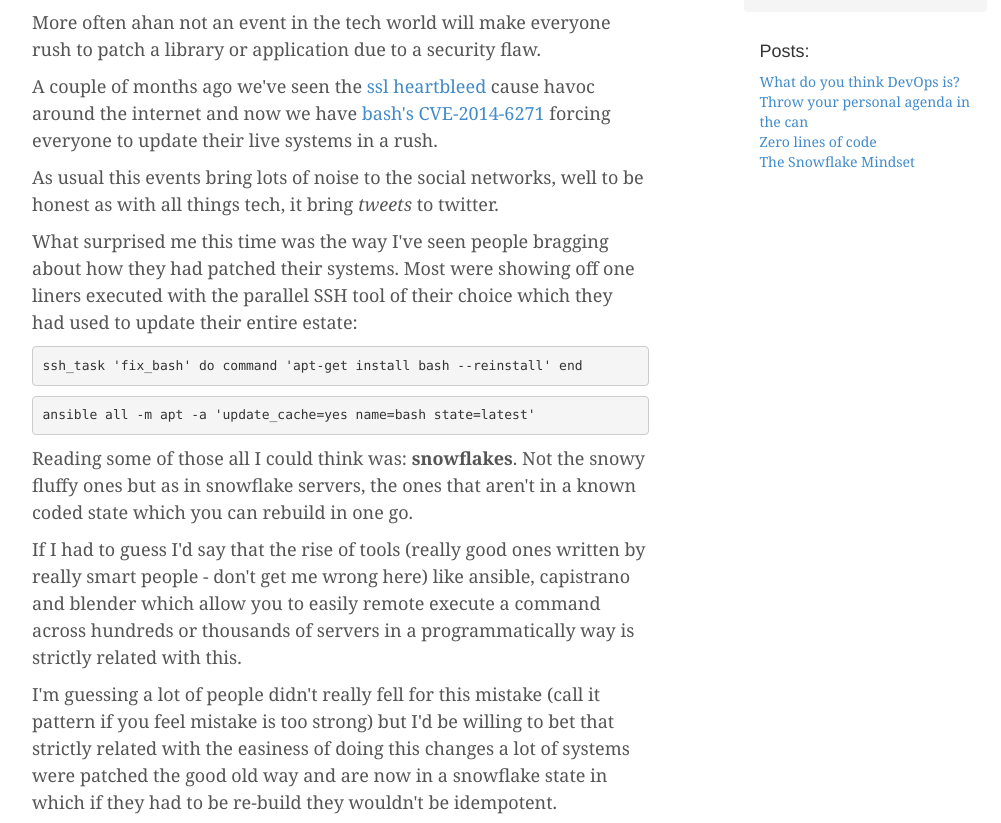
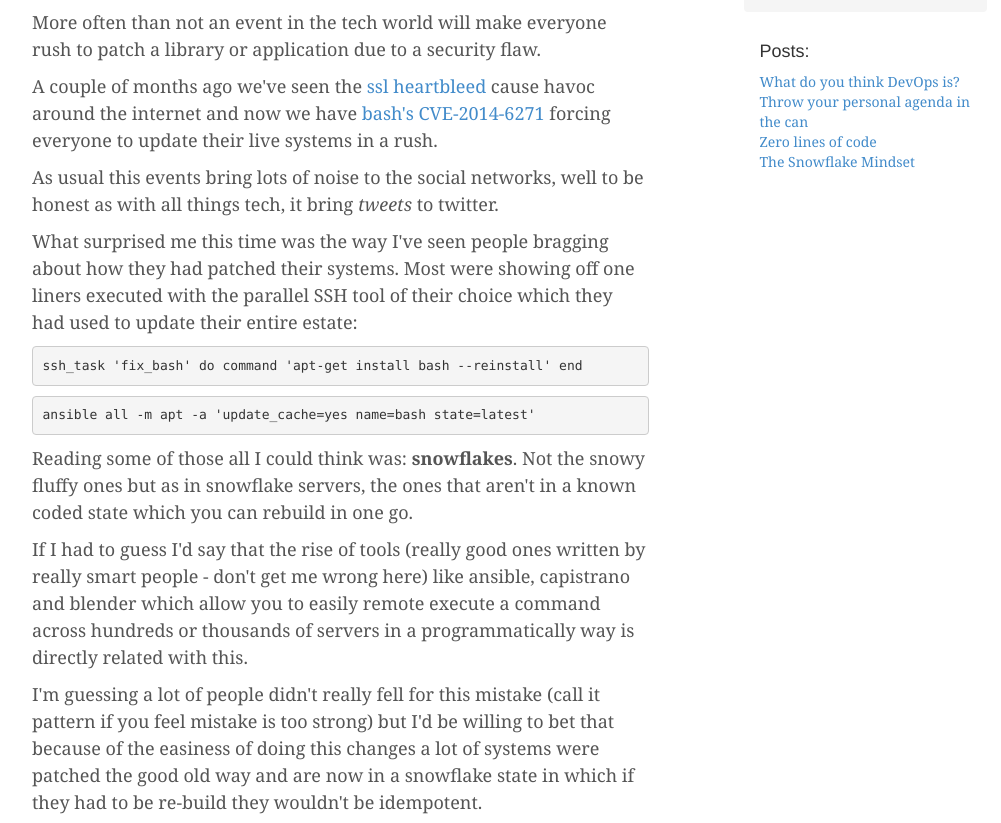
Before and after one commit to miguelcnf/miguelcnf.github.io, a plain HTML site: page posts/2014/09/25/the-snowflake-mindset.html in a window 1280 px wide. Shown: the part 196-1019 px from the top of the page, without its empty margins (138-1139 px from the left). Drawn offline with nearby package versions, Linux system fonts and the light colour scheme; a script that the page names is missing.

Commit message:
Small fixes.

```diff
--- a/posts/2014/09/25/the-snowflake-mindset.html
+++ b/posts/2014/09/25/the-snowflake-mindset.html
@@ -48,15 +48,15 @@
             <h2 class="blog-post-title">The Snowflake Mindset</h2>
               <p>How common it (apparently) is.</p>
               <hr>
-              <p>More often ahan not an event in the tech world will make everyone rush to patch a library or application due to a security flaw.</p>
+              <p>More often than not an event in the tech world will make everyone rush to patch a library or application due to a security flaw.</p>
               <p>A couple of months ago we've seen the <a href="http://heartbleed.com/" target="_blank">ssl heartbleed</a> cause havoc around the internet and now we have <a href="http://seclists.org/oss-sec/2014/q3/650" target="_blank">bash's CVE-2014-6271</a> forcing everyone to update their live systems in a rush.</p>
               <p>As usual this events bring lots of noise to the social networks, well to be honest as with all things tech, it bring <em>tweets</em> to twitter.</p>
               <p>What surprised me this time was the way I've seen people bragging about how they had patched their systems. Most were showing off one liners executed with the parallel SSH tool of their choice which they had used to update their entire estate:</p>
               <pre><code>ssh_task 'fix_bash' do command 'apt-get install bash --reinstall' end </code></pre>
               <pre><code>ansible all -m apt -a 'update_cache=yes name=bash state=latest'</code></pre>
               <p>Reading some of those all I could think was: <strong>snowflakes</strong>. Not the snowy fluffy ones but as in snowflake servers, the ones that aren't in a known coded state which you can rebuild in one go.</p>
-              <p>If I had to guess I'd say that the rise of tools (really good ones written by really smart people - don't get me wrong here) like ansible, capistrano and blender which allow you to easily remote execute a command across hundreds or thousands of servers in a programmatically way is strictly related with this.</p>
-              <p>I'm guessing a lot of people didn't really fell for this mistake (call it pattern if you feel mistake is too strong) but I'd be willing to bet that strictly related with the easiness of doing this changes a lot of systems were patched the good old way and are now in a snowflake state in which if they had to be re-build they wouldn't be idempotent.</p>
+              <p>If I had to guess I'd say that the rise of tools (really good ones written by really smart people - don't get me wrong here) like ansible, capistrano and blender which allow you to easily remote execute a command across hundreds or thousands of servers in a programmatically way is directly related with this.</p>
+              <p>I'm guessing a lot of people didn't really fell for this mistake (call it pattern if you feel mistake is too strong) but I'd be willing to bet that because of the easiness of doing this changes a lot of systems were patched the good old way and are now in a snowflake state in which if they had to be re-build they wouldn't be idempotent.</p>
               <p>Hopefully I'm wrong and all of those folks coded it to their infra/config code but as I ranted on twitter earlier if I lived in an ideal world my ideal fix would be to bake that patch into my OS image and re-deploy my estate gradually.</p>
               <p>Obviously I realize not all systems are immutable (hell, most of the ones I work with aren't) or that most people don't even own the infra they're running in. In that case coding it to the infra/config code is the best you can do.</p>
               </article>
```
Also changed, not shown: index.html (+3 -3 lines).
